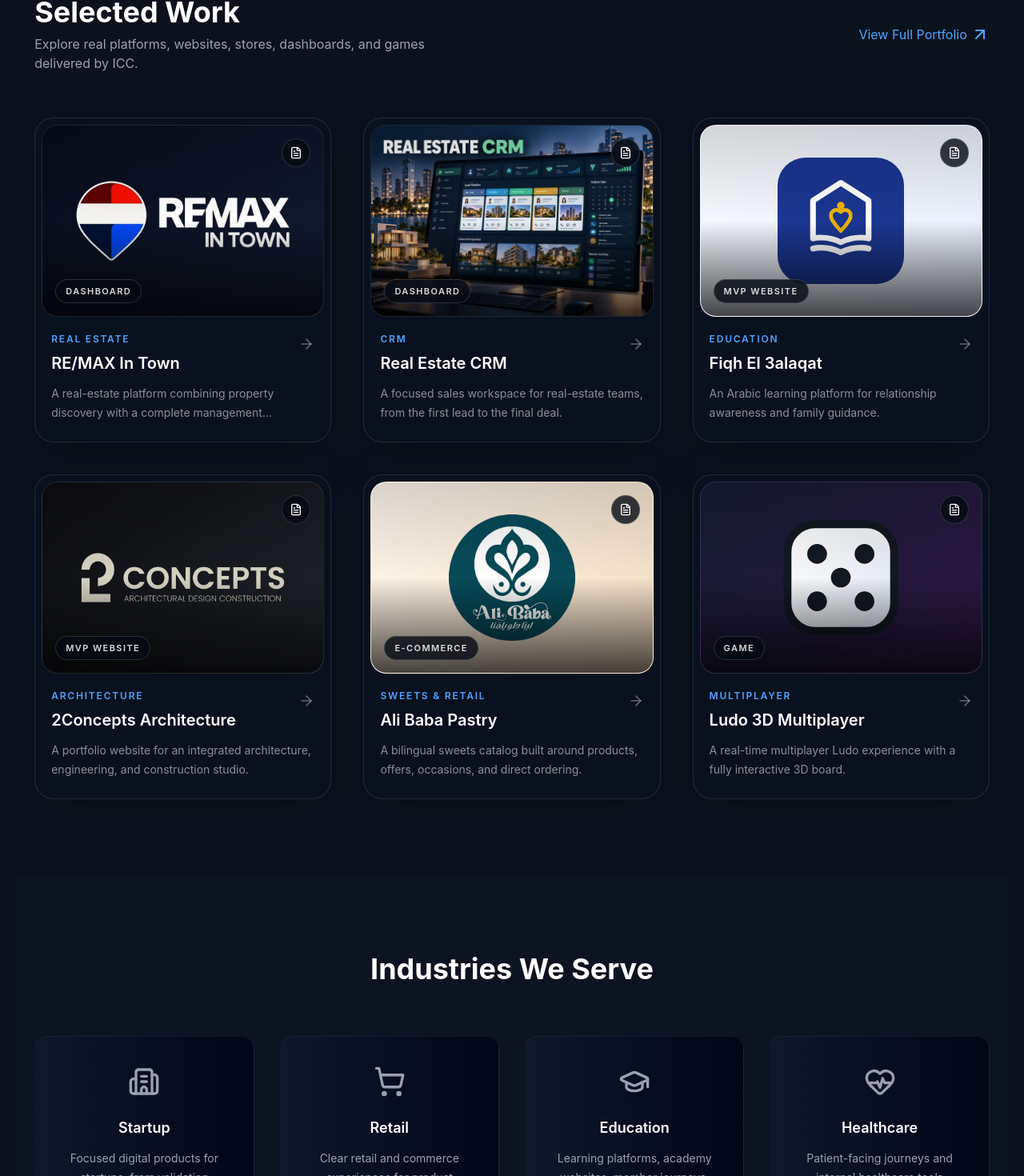
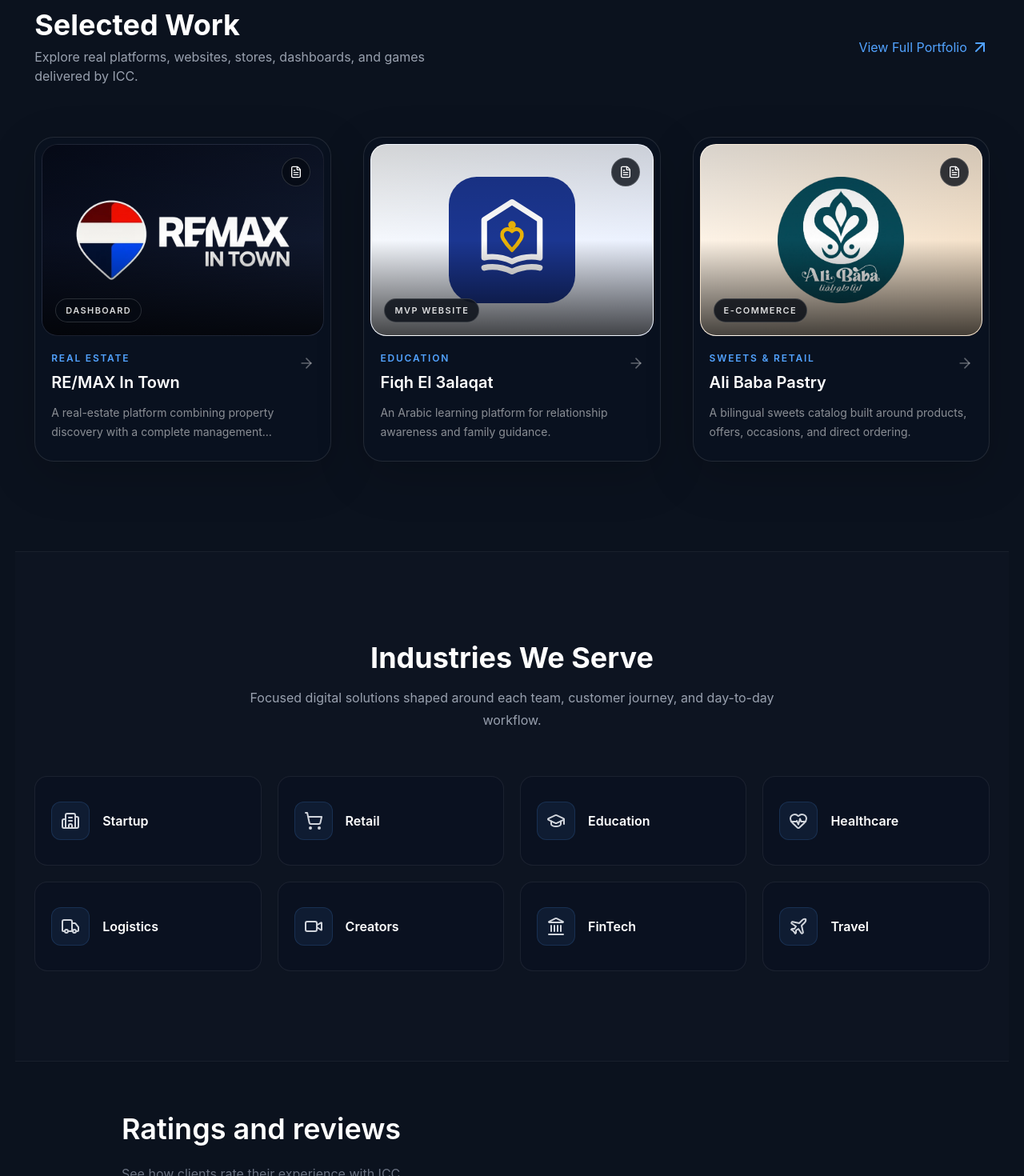
Before and after one commit to RahmaMory/ICC-Landing-page, a React (Vite) app: page / in a window 1280 px wide. Shown: the part 2190-3660 px from the top of the page at 80% size. Built offline with nearby package versions, Linux system fonts and the light colour scheme.

Commit message:
Refine homepage showcase layout

```diff
--- a/src/App.tsx
+++ b/src/App.tsx
@@ -24,21 +24,15 @@ const AIAutomationPage = lazy(() => import("./components/Services/AIAutomationPa
 const NotFound = lazy(() => import("./components/NotFound"));
 
 function App() {
-  const [showLoader, setShowLoader] = useState(() => {
-    const prefersReducedMotion = window.matchMedia("(prefers-reduced-motion: reduce)").matches;
-    return !prefersReducedMotion && sessionStorage.getItem("icc-intro-seen") !== "true";
-  });
+  const [showLoader, setShowLoader] = useState(true);
 
   useEffect(() => {
-    if (!showLoader) return;
-
-    sessionStorage.setItem("icc-intro-seen", "true");
     const timer = setTimeout(() => {
       setShowLoader(false);
-    }, 900);
+    }, 1600);
 
     return () => clearTimeout(timer);
-  }, [showLoader]);
+  }, []);
 
   return (
 
--- a/src/components/IndustryCard.tsx
+++ b/src/components/IndustryCard.tsx
@@ -2,6 +2,7 @@ import { motion } from "framer-motion"
 import { fadeUp } from "../lib/motion"
 import type { Industry } from "../data/industries"
 import { Link } from "react-router-dom"
+import { ArrowUpRight } from "lucide-react"
 
 interface Props {
   item: Industry
@@ -19,15 +20,20 @@ export default function IndustryCard({ item }: Props) {
       <Link
         to={`/industry/${item.slug}`}
         aria-label={`Explore digital solutions for ${item.title}`}
-        className="group flex h-full flex-col items-center justify-center rounded-2xl border border-white/5 bg-linear-to-r from-[#0f172a] to-[#020617] p-9 text-center transition hover:border-blue-400/25 focus-visible:outline-none focus-visible:ring-2 focus-visible:ring-blue-400"
+        className="group flex min-h-28 items-center gap-4 overflow-hidden rounded-2xl border border-white/7 bg-[#0A1120]/75 p-5 text-left transition duration-300 hover:border-blue-400/30 hover:bg-[#0D1729] focus-visible:outline-none focus-visible:ring-2 focus-visible:ring-blue-400"
       >
-        <Icon className="mb-6 h-10 w-10 text-gray-400 transition-transform duration-300 group-hover:scale-110 group-hover:text-blue-400" aria-hidden="true" />
+        <span className="flex h-12 w-12 shrink-0 items-center justify-center rounded-xl border border-blue-400/15 bg-blue-400/8 text-gray-300 transition duration-300 group-hover:border-blue-400/30 group-hover:text-blue-300">
+          <Icon className="h-6 w-6" aria-hidden="true" />
+        </span>
 
-        <h3 className="text-white font-semibold text-lg">
-          {item.title}
-        </h3>
-        <p className="mt-3 line-clamp-2 text-sm leading-6 text-gray-400">{item.description}</p>
-        <span className="mt-5 text-sm font-medium text-blue-300 transition group-hover:text-white">Explore solutions →</span>
+        <span className="min-w-0 flex-1">
+          <span className="block text-base font-semibold text-white">{item.title}</span>
+        </span>
+
+        <ArrowUpRight
+          className="h-5 w-5 shrink-0 translate-x-5 text-blue-300 opacity-0 transition duration-300 group-hover:translate-x-0 group-hover:opacity-100 group-focus-visible:translate-x-0 group-focus-visible:opacity-100"
+          aria-hidden="true"
+        />
       </Link>
     </motion.div>
   )
--- a/src/pages/Industries.tsx
+++ b/src/pages/Industries.tsx
@@ -5,20 +5,24 @@ import { fadeUp, staggerContainer } from "../lib/motion"
 
 export default function Industries() {
   return (
-    <section className="bg-[#0D1421] text-white py-24">
+    <section className="border-y border-white/5 bg-[#0D1421] py-28 text-white">
       <div className="container mx-auto px-6">
-        <motion.h2
-          className="text-4xl font-bold text-center mb-16"
+        <motion.div
+          className="mx-auto mb-14 max-w-2xl text-center"
           initial="hidden"
           whileInView="visible"
           viewport={{ once: true, amount: 0.25 }}
           variants={fadeUp}
         >
-          Industries We Serve
-        </motion.h2>
+          <h2 className="text-4xl font-bold">Industries We Serve</h2>
+          <p className="mt-4 leading-7 text-gray-400">
+            Focused digital solutions shaped around each team, customer journey,
+            and day-to-day workflow.
+          </p>
+        </motion.div>
 
         <motion.div
-          className="grid md:grid-cols-2 lg:grid-cols-4 gap-8"
+          className="grid gap-5 md:grid-cols-2 xl:grid-cols-4"
           variants={staggerContainer}
           initial="hidden"
           whileInView="visible"
--- a/src/pages/SelectedWork.tsx
+++ b/src/pages/SelectedWork.tsx
@@ -6,12 +6,15 @@ import { motion } from "framer-motion"
 import { fadeUp } from "../lib/motion"
 
 export default function SelectedWork() {
-  const featuredProjects = projects.filter((project) => project.featured)
+  const homeProjectSlugs = ["remax-in-town", "fiqh-el-alaqat", "ali-baba-pastry"]
+  const featuredProjects = homeProjectSlugs
+    .map((slug) => projects.find((project) => project.slug === slug))
+    .filter((project): project is (typeof projects)[number] => Boolean(project))
 
   return (
-    <section className=" bg-[#0B121E] text-white py-24">
+    <section className="bg-[#0B121E] py-28 text-white">
       {/* header */}
-      <div className="container mx-auto px-6 mb-14">
+      <div className="container mx-auto mb-16 px-6">
         <div className="flex items-center justify-between flex-wrap gap-6">
           <motion.div
             initial="hidden"
@@ -46,7 +49,7 @@ export default function SelectedWork() {
       </div>
 
       {/* grid */}
-      <div className="container mx-auto px-6 grid md:grid-cols-2 lg:grid-cols-3 gap-10">
+      <div className="container mx-auto grid gap-10 px-6 md:grid-cols-2 lg:grid-cols-3">
         {featuredProjects.map(project => (
           <ProjectCard key={project.id} project={project} />
         ))}
```
